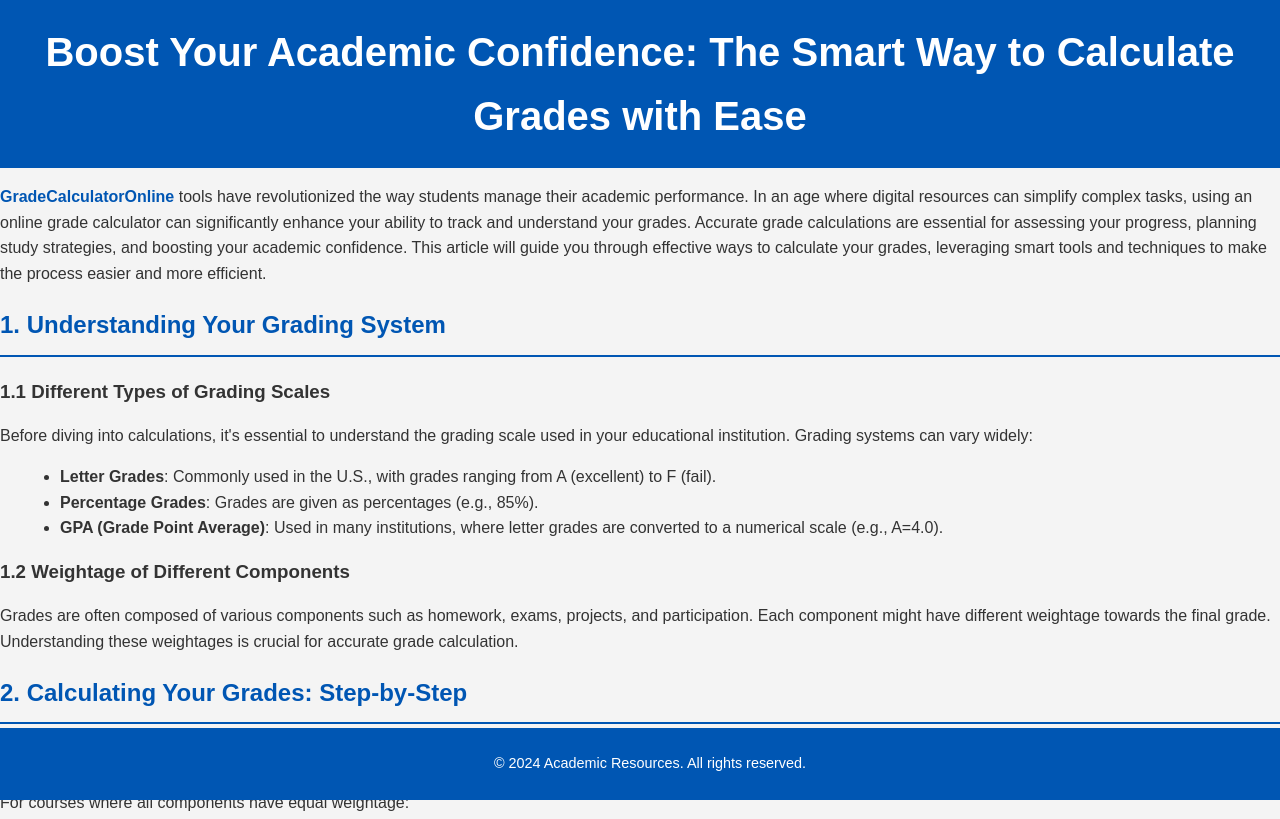
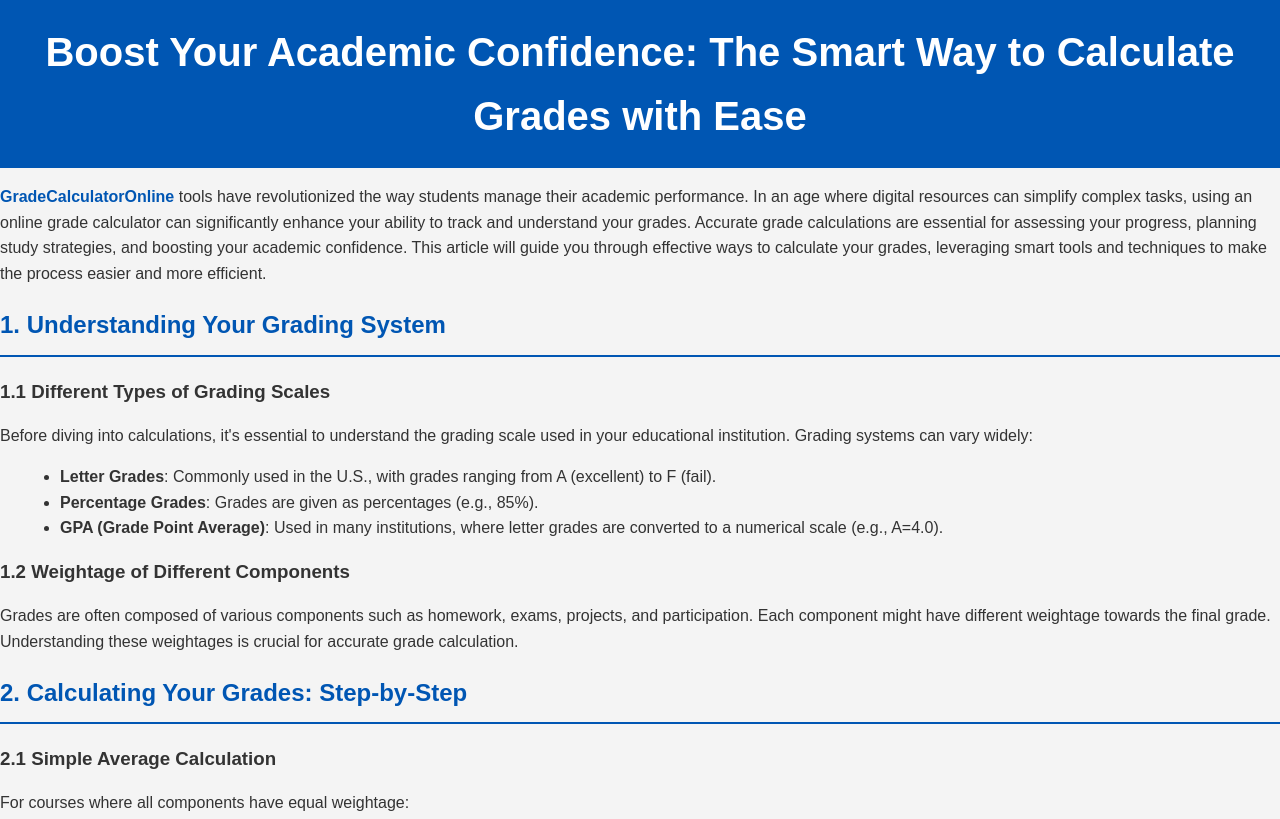
Before and after one commit to roberthinsom/gradecalculatoronline-cloudflare, a plain HTML site: page index.html in a window 1280 px wide. Shown: the top 819 px of the page. Drawn offline with Linux system fonts and the light colour scheme.

Commit message:
Update index.html

```diff
--- a/index.html
+++ b/index.html
@@ -167,8 +167,5 @@
         <p>Calculating your grades effectively is a powerful way to <a href="https://gradecalculatoronline-link5094903-c8e24d73b91d543d4d5615d980665.gitlab.io/">manage your academic journey</a>. By understanding your grading system, employing accurate calculation methods, and utilizing tools like <strong>GradeCalculatorOnline</strong>, you can simplify the process and enhance your academic confidence. Regularly monitoring your performance and setting strategic goals will help you stay on track and achieve your best. Embrace these strategies to turn grade calculations into a straightforward and empowering aspect of your academic life.</p>
     </div>
 
-    <footer>
-        <p>&copy; 2024 Academic Resources. All rights reserved.</p>
-    </footer>
 </body>
 </html>
```
